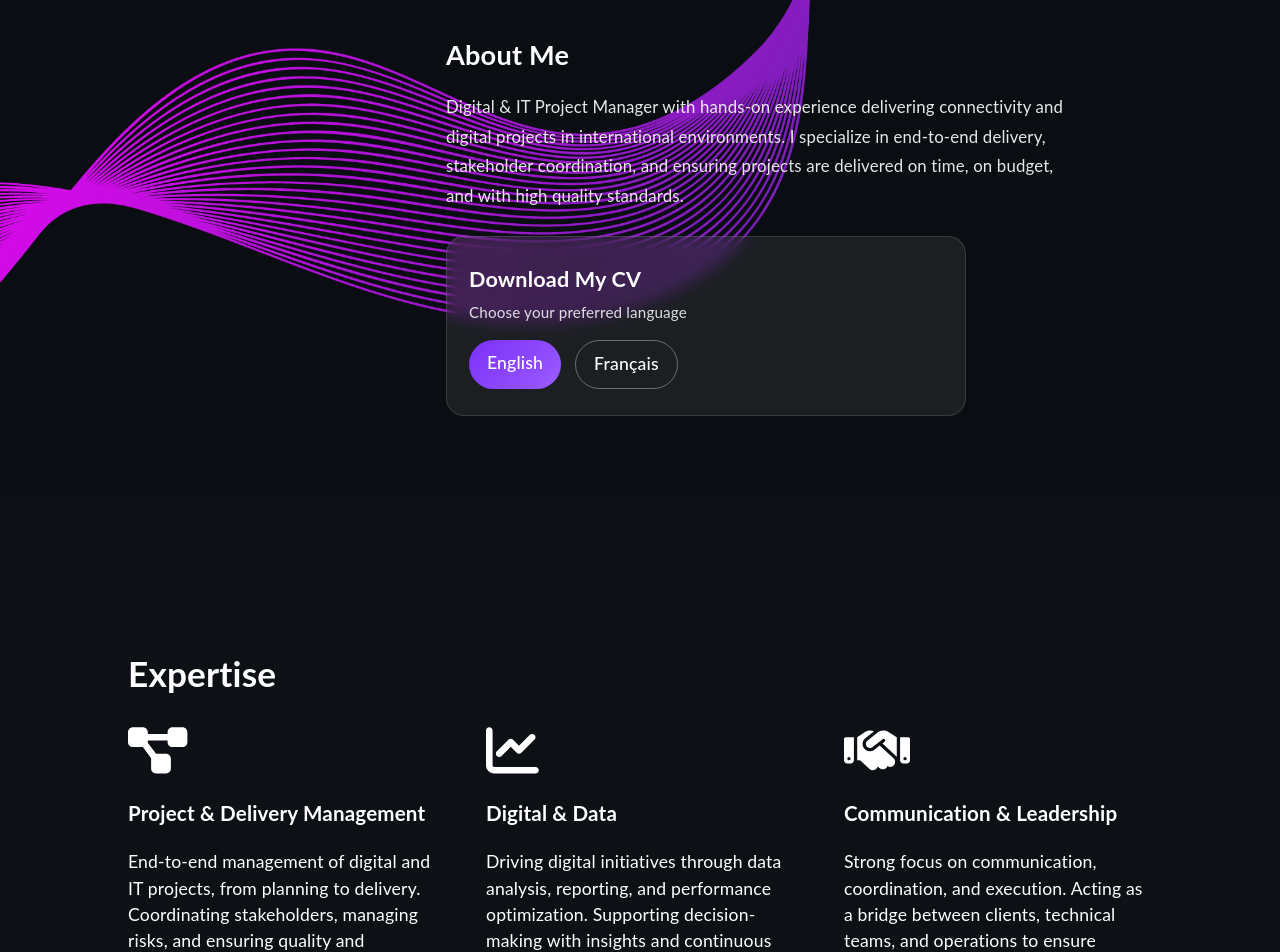
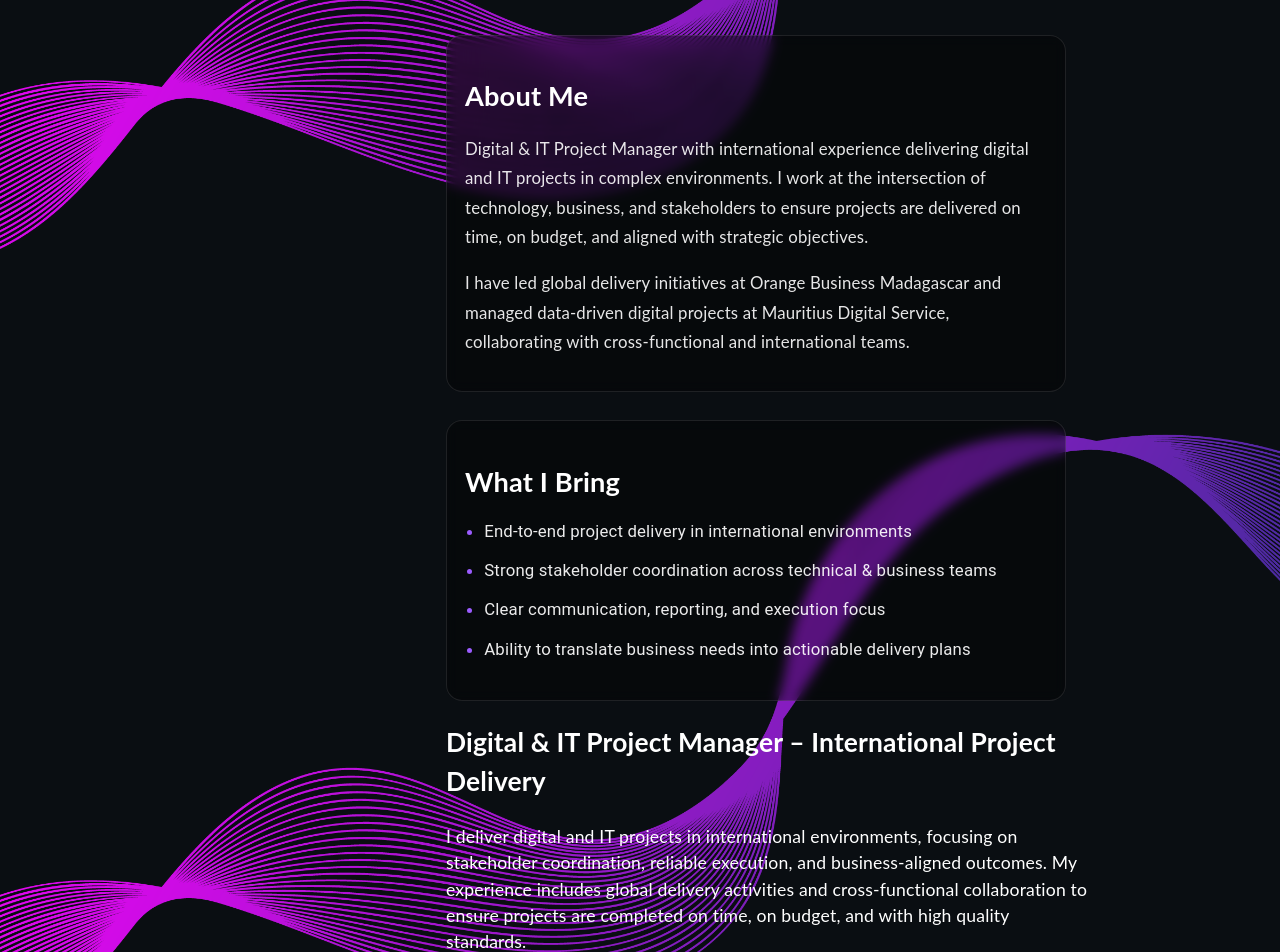
Before and after one commit to sakapuce911/Portfolio, a React (Create React App) app: page / in a window 1280 px wide. Shown: the part 520-1472 px from the top of the page. Built offline with nearby package versions, Linux system fonts and the light colour scheme.

Commit message:
SEO & UI improvements: sitemap, content layering, recruiter-focused section

```diff
--- a/src/assets/styles/Main.scss
+++ b/src/assets/styles/Main.scss
@@ -26,9 +26,10 @@
 ========================= */
 
 .about-section .content {
+  position: relative; /* 🔥 IMPORTANT : active réellement le z-index */
   text-align: left;
   z-index: 2;
-  max-width: 720px; /* limite la largeur => lecture plus agréable */
+  max-width: 720px;
 }
 
 .about-section h1 {
@@ -37,10 +38,27 @@
   line-height: 1.05;
 }
 
-.about-section > .content > p {
-  font-size: 1.35em; /* un peu plus petit */
+.about-section .content > p {
+  font-size: 1.35em;
   margin: 10px 0 0;
   opacity: 0.92;
+}
+
+/* =========================
+   HERO NAME + TAGLINE (SEO)
+========================= */
+
+.about-section .name {
+  font-size: 1.35em;
+  margin: 10px 0 6px;
+  opacity: 0.92;
+}
+
+.about-section .tagline {
+  font-size: 1.05em;
+  margin: 10px 0 0;
+  opacity: 0.86;
+  line-height: 1.5;
 }
 
 /* =========================
@@ -105,6 +123,38 @@
   font-size: 1.05rem;
   opacity: 0.9;
   line-height: 1.75; /* +respiration */
+}
+
+/* =========================
+   WHAT I BRING (UL LIST) – FIX DARK MODE
+========================= */
+
+.about-inline ul {
+  margin-top: 14px;
+  padding-left: 1.2rem;
+}
+
+.about-inline li {
+  color: rgba(255, 255, 255, 0.92);
+  font-size: 1.05rem;
+  line-height: 1.75;
+  margin-bottom: 10px;
+  position: relative;
+  z-index: 3; /* passe au-dessus des formes */
+}
+
+/* 🎯 Bullet premium */
+.about-inline li::marker {
+  color: #9b5cff;
+}
+
+/* Optionnel mais très efficace : donner un fond léger aux blocs About/What I Bring */
+.dark-mode .about-inline {
+  background: rgba(0, 0, 0, 0.35);
+  border: 1px solid rgba(255, 255, 255, 0.10);
+  padding: 18px 18px;
+  border-radius: 16px;
+  backdrop-filter: blur(6px);
 }
 
 /* =========================
@@ -180,6 +230,16 @@
     gap: 22px;
   }
 
+.about-section .name {
+  font-size: 1.15em;
+  text-align: left;
+}
+
+.about-section .tagline {
+  font-size: 1em;
+  text-align: left;
+}
+
   .about-section .content {
     width: 100%;
     padding: 0;
@@ -232,4 +292,19 @@
   .cv-card {
     text-align: center; /* mobile -> plus clean */
   }
+
+  .seo-text {
+  margin-top: 24px;
+  opacity: 0.9;
 }
+
+.seo-text h2 {
+  font-size: 1.1rem;
+  margin-bottom: 8px;
+}
+
+.seo-text p {
+  margin-bottom: 10px;
+  line-height: 1.6;
+}
+}
--- a/src/components/Main.tsx
+++ b/src/components/Main.tsx
@@ -43,24 +43,58 @@ function Main() {
           <p className="name">Natiora Idealy</p>
           <h1>Digital & IT Project Manager</h1>
           <p className="tagline">
-           Delivering digital & IT projects • Stakeholder coordination • Reliable execution
+           International Projects • Global Delivery • Business-Oriented Execution
          </p>
 
           {/* ABOUT ME */}
           <div className="about-inline">
             <h2>About Me</h2>
             <p>
-              Digital & IT Project Manager with hands-on experience delivering
-              connectivity and digital projects in international environments. I
-              specialize in end-to-end delivery, stakeholder coordination, and
-              ensuring projects are delivered on time, on budget, and with high
-              quality standards.
+              Digital & IT Project Manager with international experience delivering
+              digital and IT projects in complex environments. I work at the
+              intersection of technology, business, and stakeholders to ensure
+              projects are delivered on time, on budget, and aligned with strategic
+              objectives.
+              </p>
+              <p>
+                I have led global delivery initiatives at Orange Business Madagascar
+                and managed data-driven digital projects at Mauritius Digital Service,
+                collaborating with cross-functional and international teams.
+                </p>
+          </div>
+          <div className="about-inline">
+            <h2>What I Bring</h2>
+            <ul>
+              <li>End-to-end project delivery in international environments</li>
+              <li>Strong stakeholder coordination across technical & business teams</li>
+              <li>Clear communication, reporting, and execution focus</li>
+              <li>Ability to translate business needs into actionable delivery plans</li>
+            </ul>
+          </div>
+
+          {/* SEO TEXT BLOCK (for Google + Screaming Frog) */}
+          <section className="seo-text">
+            <h2>Digital & IT Project Manager – International Project Delivery</h2>
+
+            <p>
+              I deliver digital and IT projects in international environments,
+              focusing on stakeholder coordination, reliable execution, and
+              business-aligned outcomes. My experience includes global delivery
+              activities and cross-functional collaboration to ensure projects
+              are completed on time, on budget, and with high quality standards.
             </p>
-          </div>
+
+            <p>
+              This portfolio highlights my background in digital transformation,
+              project management, reporting, and communication. You can also
+              download my CV in English or French and connect with me on LinkedIn.
+            </p>
+          </section>
 
           {/* CV CARD */}
           <div className="cv-card">
             <h3>Download My CV</h3>
+            <p>Available for international and remote opportunities.</p>
             <p>Choose your preferred language</p>
 
             <div className="cv-buttons">
```
